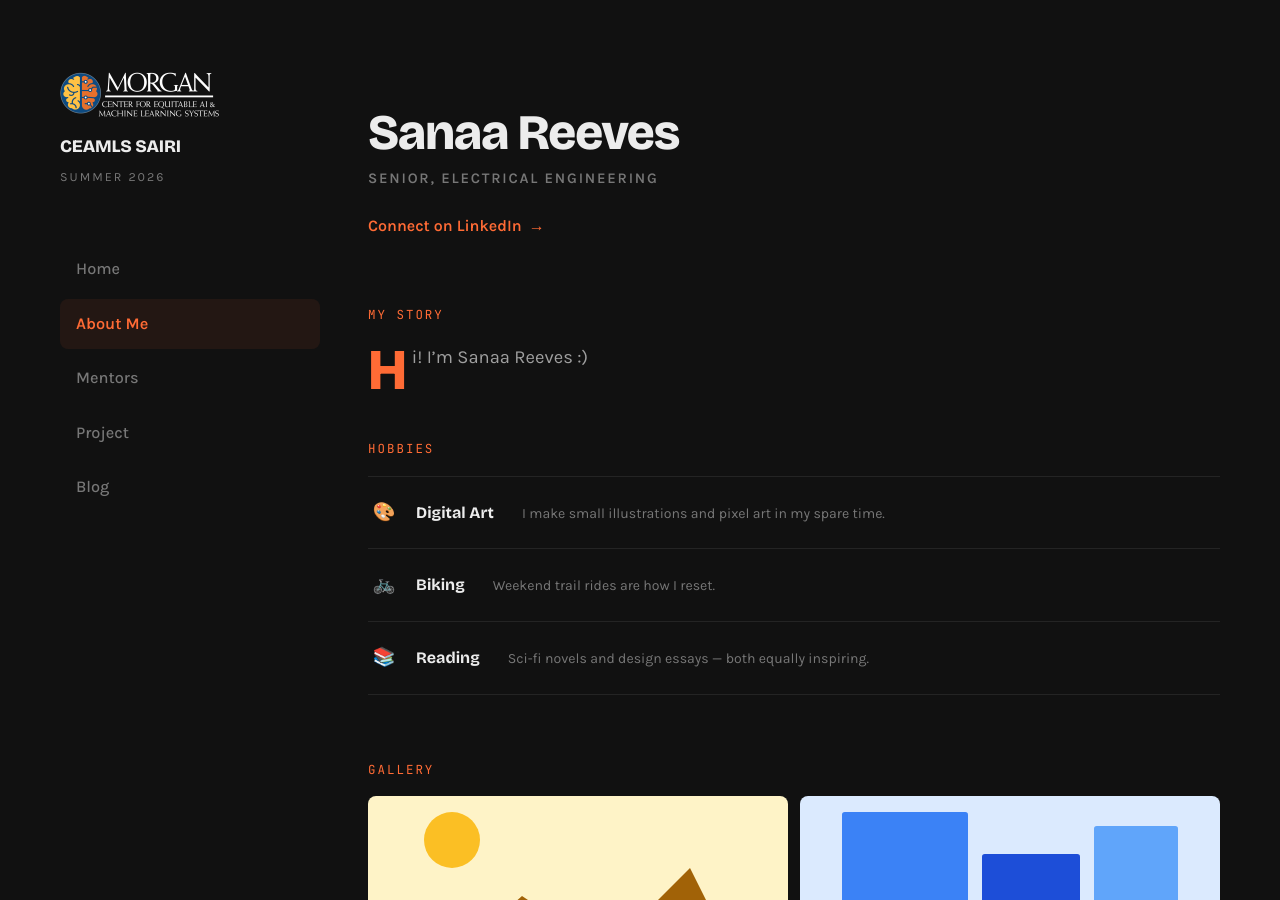
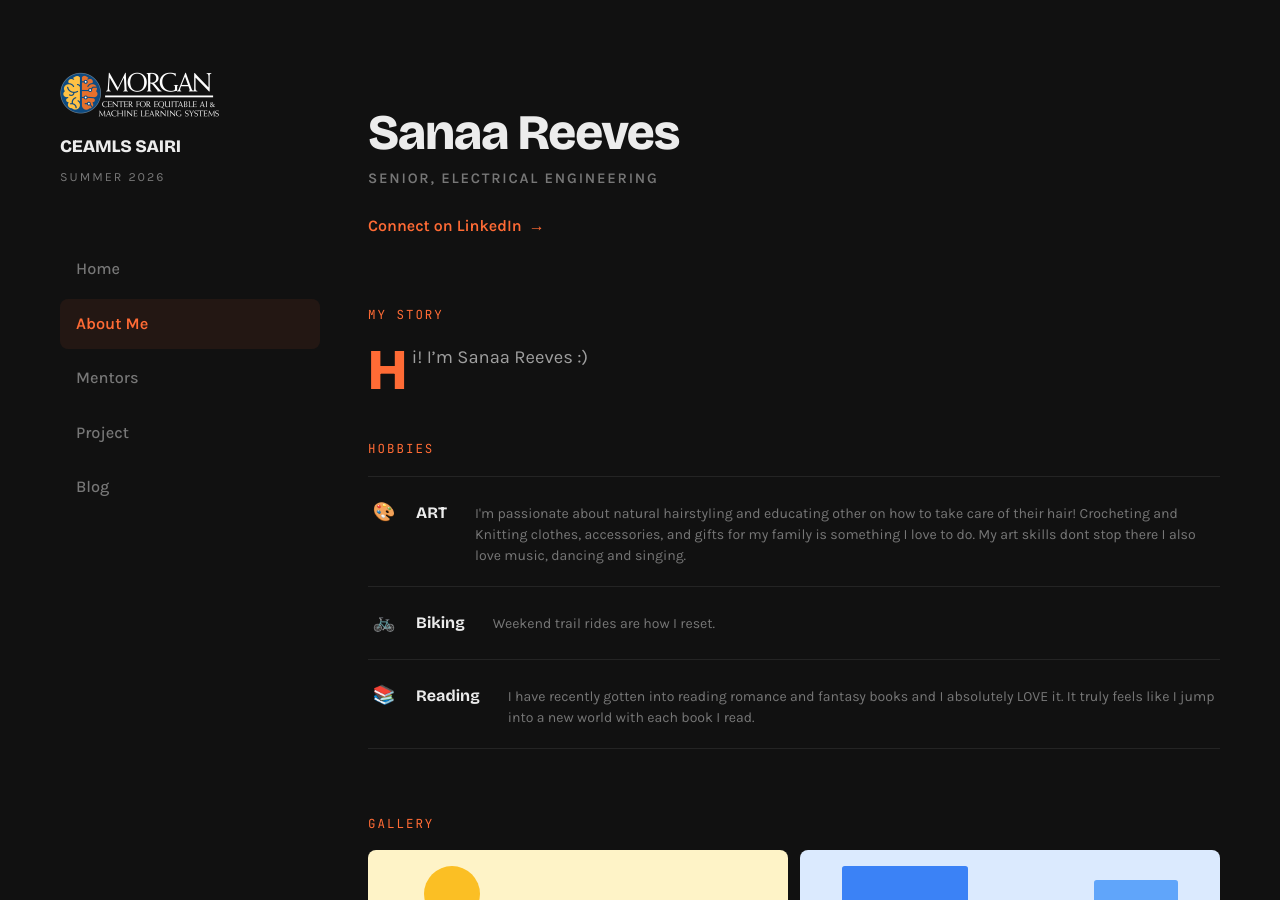
Before and after one commit to sanaareeves7/sanaareeves7ceamls26.github.io, a Jekyll site: the page built from pages/about-me.md, in a window 1280 px wide and 900 px high. Built offline with Jekyll 4.4.1, drawn with Linux system fonts in a browser that asks for light colours.

Commit message:
Update about-me.md

```diff
--- a/pages/about-me.md
+++ b/pages/about-me.md
@@ -13,14 +13,14 @@ about:
 
   hobbies:
     - icon: 🎨
-      title: Digital Art
-      description: I make small illustrations and pixel art in my spare time.
+      title: ART
+      description: I'm passionate about natural hairstyling and educating other on how to take care of their hair! Crocheting and Knitting clothes, accessories, and gifts for my family is something I love to do. My art skills dont stop there I also love music, dancing and singing.
     - icon: 🚲
       title: Biking
       description: Weekend trail rides are how I reset.
     - icon: 📚
       title: Reading
-      description: Sci-fi novels and design essays — both equally inspiring.
+      description: I have recently gotten into reading romance and fantasy books and I absolutely LOVE it. It truly feels like I jump into a new world with each book I read.
 
   gallery:
     - image: /assets/images/gallery-1.svg
```
